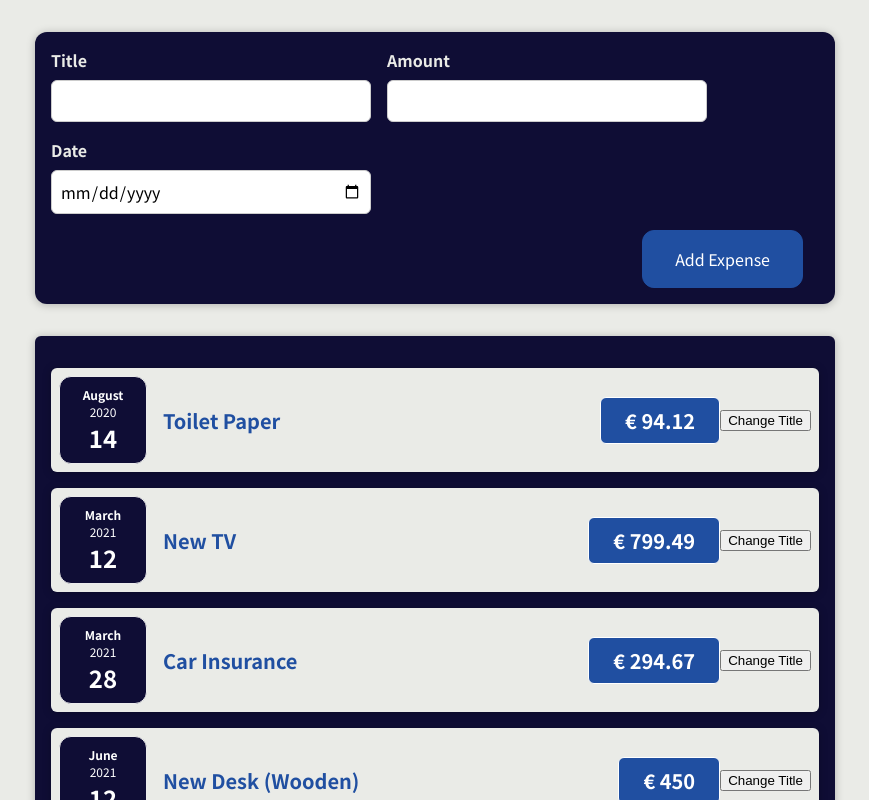
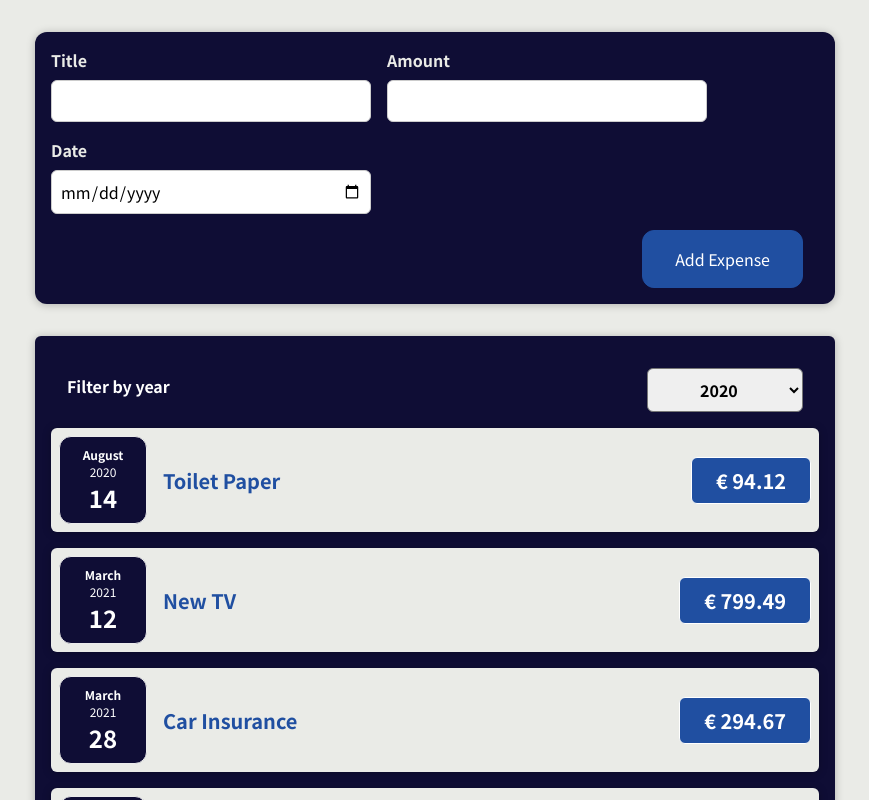
Before and after one commit to AndrewJBGrant/Expenses--React-Course-, a React (Create React App) app: page / in a window 1280 px wide. Shown: the top 800 px of the page, without its empty margins (205-1074 px from the left). Built offline with nearby package versions, Linux system fonts and the light colour scheme.

Commit message:
child to parent

```diff
--- a/src/App.js
+++ b/src/App.js
@@ -1,6 +1,7 @@
 import React from "react";
 import Expenses from "./components/Expenses/Expenses";
 import NewExpense from "./components/NewExpense/NewExpense";
+
 
 
 //Can also set functions with arrow syntax
@@ -40,6 +41,7 @@
 
   return (
     <div>
+
       <NewExpense onAddExpense={addExpenseHandler} />
       <Expenses items={expenses} />
     </div>
--- a/src/components/Expenses/ExpenseItem.js
+++ b/src/components/Expenses/ExpenseItem.js
@@ -1,29 +1,34 @@
-import React, { useState } from "react";
+import React from "react";
 import "./ExpenseItem.css";
 import ExpenseDate from "./ExpenseDate";
 import Card from "../UI/Card";
 
 function ExpenseItem(props) {
-  const [title, setTitle] = useState(props.title);
-  // We have 4 seperate instances of ExpenseItem
-  //console.log('ExpenseItem evaluated by React');
-
-  const clickHandler = () => {
-    setTitle("Updated");
-    //Value below is not cahnged yet as React has not updated the component
-    //console.log(title);
-  };
-
   return (
     <Card className="expense-item">
       <ExpenseDate date={props.date} />
       <div className="expense-item__description">
-        <h2>{title}</h2>
+        <h2>{props.title}</h2>
         <div className="expense-item__price">€ {props.amount}</div>
       </div>
-      <button onClick={clickHandler}>Change Title</button>
+
     </Card>
   );
 }
 
 export default ExpenseItem;
+
+
+
+
+// Quick code to change title
+// //import React, { useState } from "react";
+// const [title, setTitle] = useState(props.title);
+//   // We have 4 seperate instances of ExpenseItem
+//   //console.log('ExpenseItem evaluated by React');
+
+//   const clickHandler = () => {
+//     setTitle("Updated");
+//     //Value below is not cahnged yet as React has not updated the component
+//     //console.log(title);
+//     <button onClick={clickHandler}>Change Title</button>
--- a/src/components/Expenses/Expenses.js
+++ b/src/components/Expenses/Expenses.js
@@ -1,11 +1,23 @@
-import React from "react";
+import React, { useState } from "react";
 import "./Expenses.css";
 import ExpenseItem from "./ExpenseItem";
+import ExpensesFilter from "./ExpensesFilter";
 import Card from "../UI/Card";
 
 function Expenses(props) {
+
+const [dropDownYear, setDropDownYear] = useState('2020')
+
+  const filterChangeHnadler = selectedYear => {
+console.log('Expense.js');
+console.log(selectedYear);
+setDropDownYear(selectedYear);
+  };
   return (
+    <div>
+
     <Card className="expenses">
+      <ExpensesFilter selected={dropDownYear} onChangeFilter={filterChangeHnadler} />
       <ExpenseItem
         title={props.items[0].title}
         amount={props.items[0].amount}
@@ -27,6 +39,7 @@
         date={props.items[3].date}
       />
     </Card>
+    </div>
   );
 }
 
--- /dev/null
+++ b/src/components/Expenses/ExpensesFilter.css
@@ -0,0 +1,24 @@
+.expenses-filter {
+  color: white;
+  padding: 0 1rem;
+}
+
+.expenses-filter__control {
+  display: flex;
+  width: 100%;
+  align-items: center;
+  justify-content: space-between;
+  margin: 1rem 0;
+}
+
+.expenses-filter label {
+  font-weight: bold;
+  margin-bottom: 0.5rem;
+}
+
+.expenses-filter select {
+  font: inherit;
+  padding: 0.5rem 3rem;
+  font-weight: bold;
+  border-radius: 6px;
+}
--- /dev/null
+++ b/src/components/Expenses/ExpensesFilter.js
@@ -0,0 +1,30 @@
+import React from "react";
+
+import "./ExpensesFilter.css";
+
+const ExpensesFilter = (props) => {
+  //const [year, setYear] = useState(props.year);
+  const filterYearHandler = (event) => {
+    props.onChangeFilter(event.target.value)
+
+  // console.log(event.target.value);
+  };
+
+
+  return (
+    <div className="expenses-filter">
+      <div className="expenses-filter__control">
+        <label>Filter by year</label>
+        {/* Click Event should trigger a function */}
+        <select value={props.selected} onChange={filterYearHandler}>
+          <option value="2022">2022</option>
+          <option value="2021">2021</option>
+          <option value="2020">2020</option>
+          <option value="2019">2019</option>
+        </select>
+      </div>
+    </div>
+  );
+};
+
+export default ExpensesFilter;
```
